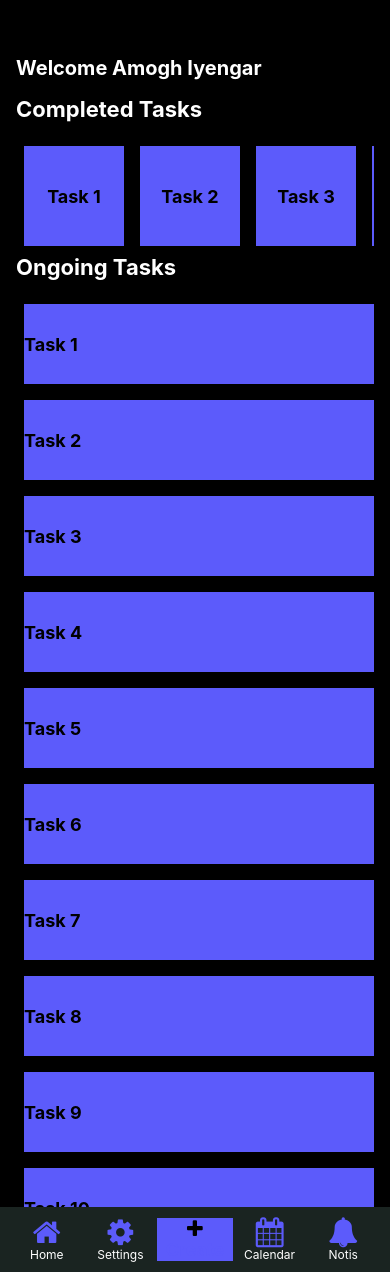
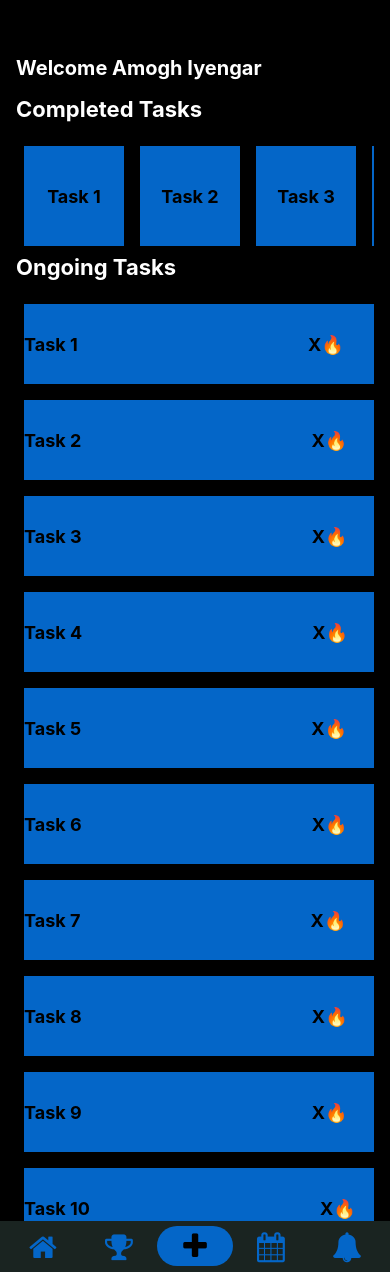
Before and after one commit to Zafcar/Major-Topic-HabitAI, a React Native app: screen /HomeScreen in a window 390 px wide. Built offline with nearby package versions, Linux system fonts and the light colour scheme.

Commit message:
Update homescreen.js

```diff
--- a/homescreen.js
+++ b/homescreen.js
@@ -10,7 +10,7 @@ import { NavigationContainer, useNavigation } from "@react-navigation/native";
 import { createStackNavigator } from "@react-navigation/stack";
 import Icon from "react-native-vector-icons/FontAwesome";
 
-import CalenderScreen from "./calenderscreen";
+import CalendarScreen from "./Calendarscreen";
 
 function HomeLayout() {
   return (
@@ -86,7 +86,7 @@ function OngoingTask({ count }) {
   return (
     <View key={count} style={styles.ongoingButton}>
       <Text style={[styles.buttonText, { fontWeight: "bold", color: "black" }]}>
-        Task {count + 1}
+        Task {count + 1}                                                      X🔥
       </Text>
     </View>
   );
@@ -95,16 +95,15 @@ function OngoingTask({ count }) {
 function BottonTools() {
   return (
     <View style={styles.buttonBar}>
-      <UtilTool page="HomeScreen" icon="home" name="Home" />
-      <UtilTool page="SomeScreen" icon="cog" name="Settings" />
+      <UtilTool page="HomeScreen" icon="home" size={25} />
+      <UtilTool page="SomeScreen" icon="trophy" size={25} />
       <TouchableOpacity style={[styles.bottomButton, styles.middleButton]}>
         <View style={styles.buttonContent}>
-          <Icon name="plus" size={20} color="black" />
-          <Text style={styles.buttonText}>Create</Text>
+          <Icon name="plus" size={30} color="black" />
         </View>
       </TouchableOpacity>
-      <UtilTool page="calenderScreen" icon="calendar" name="Calendar" />
-      <UtilTool page="NotificationsScreen" icon="bell" name="Notis" />
+      <UtilTool page="calendarScreen" icon="calendar" size={25} />
+      <UtilTool page="NotificationsScreen" icon="bell" size={25} />
     </View>
   );
 }
@@ -117,10 +116,7 @@ function UtilTool({ page, icon, name }) {
   return (
     <TouchableOpacity key={name} style={styles.bottomButton} onPress={onPress}>
       <View style={[styles.buttonContent]}>
-        <Icon name={icon} size={30} color="#5c5bfb" />
-        <Text style={[styles.bottombuttonText, { color: "white" }]}>
-          {name}
-        </Text>
+        <Icon name={icon} size={30} color="#0466C8" />
       </View>
     </TouchableOpacity>
   );
@@ -135,7 +131,7 @@ const HomeScreen = () => {
         screenOptions={{ headerShown: false }}
       >
         <Stack.Screen name="homeLayout" component={HomeLayout} />
-        <Stack.Screen name="calenderScreen" component={CalenderScreen} />
+        <Stack.Screen name="calendarScreen" component={CalendarScreen} />
       </Stack.Navigator>
     </NavigationContainer>
   );
@@ -170,7 +166,7 @@ const styles = StyleSheet.create({
   completedButton: {
     width: 100,
     height: 100,
-    backgroundColor: "#5c5bfb",
+    backgroundColor: "#0466C8",
     margin: 8,
     justifyContent: "center",
     alignItems: "center",
@@ -178,13 +174,13 @@ const styles = StyleSheet.create({
   ongoingButton: {
     width: 400,
     height: 80,
-    backgroundColor: "#5c5bfb",
+    backgroundColor: "#0466C8",
     margin: 8,
     justifyContent: "center",
     alignItems: "left",
   },
   buttonText: {
-    color: "#5c5bfb",
+    color: "#0466C8",
     fontSize: 18,
     fontWeight: "bold",
   },
@@ -194,7 +190,7 @@ const styles = StyleSheet.create({
     justifyContent: "space-between",
     alignItems: "center",
     backgroundColor: "#1A2421",
-    padding: 10,
+    padding: 5,
     position: "absolute",
     bottom: 0,
     left: 0,
@@ -206,16 +202,16 @@ const styles = StyleSheet.create({
     alignItems: "center",
   },
   middleButton: {
-    backgroundColor: "#5c5bfb",
-    borderWidth: 1,
-    borderColor: "#5c5bfb",
+    backgroundColor: "#0466C8",
+    width: 40, // Adjust the width and height to make it a circle
+    height: 40,
+    borderRadius: 30, // Set the borderRadius to half of the width or height
+    overflow: "hidden",
+    marginBottom: 1,
   },
   buttonContent: {
     alignItems: "center",
   },
-  bottombuttonText: {
-    fontSize: 12,
-  },
 });
 
 export default HomeScreen;
```
